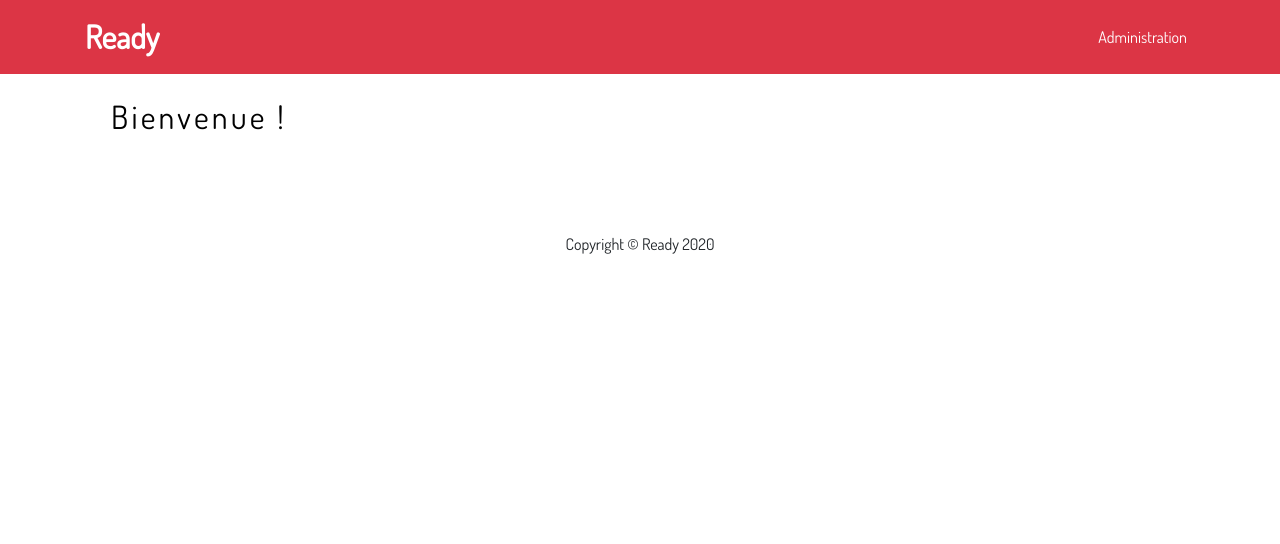
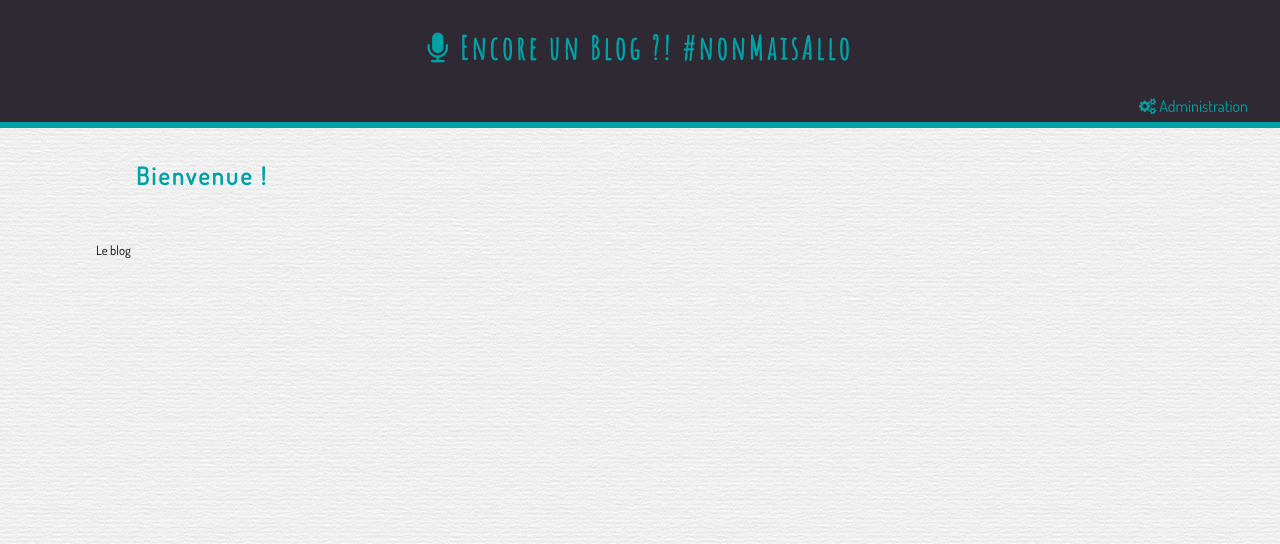
Before and after one commit to Sandou-89/PHP-Exo, a PHP site: page /index.php in a window 1280 px wide. Shown: the top 544 px of the page. Run offline with PHP 8.4, Linux system fonts and the light colour scheme; data comes from the database, SQL or seed files in the repository; data that the repository does not hold is empty.

Commit message:
Add files via upload

```diff
--- a/blog/src/templates/layout.php
+++ b/blog/src/templates/layout.php
@@ -2,38 +2,27 @@
 <html lang="fr">
 <head>
     <meta charset="utf-8">
-    <title>Ready</title>
+    <title>Encore un Blog ?! #nonMaisAllo</title>
 
     <!-- Feuilles de style externes -->
     <link rel="stylesheet" href="css/normalize-3.0.3.min.css">
     <link rel="stylesheet" href="css/font-awesome.min.css">
     <link rel="stylesheet" href="http://fonts.googleapis.com/css?family=Open+Sans">
-    <link rel="stylesheet" href="https://stackpath.bootstrapcdn.com/bootstrap/4.1.3/css/bootstrap.min.css" integrity="sha384-MCw98/SFnGE8fJT3GXwEOngsV7Zt27NXFoaoApmYm81iuXoPkFOJwJ8ERdknLPMO" crossorigin="anonymous">
 
     <!-- Feuilles de style de l'application -->
-    <link rel="stylesheet" href="css/main.css">
-    <link rel="stylesheet" href="css/theme.css">
-    <link rel="stylesheet" href="css/button.css">
-    <link rel="stylesheet" href="css/form.css">
+    <link rel="stylesheet" href="css/blog-main.css">
+    <link rel="stylesheet" href="css/blog-theme.css">
+    <link rel="stylesheet" href="css/ui-button.css">
+    <link rel="stylesheet" href="css/ui-form.css">
 </head>
 <body>
     <!-- En-tête commune de l'application -->
-        <nav class="navbar navbar-expand-lg navbar-dark bg-danger">
-    <div class="container">
-      <a class="navbar-brand pro" href="index.php">Ready</a>
-      <button class="navbar-toggler" type="button" data-toggle="collapse" data-target="#navbarResponsive" aria-controls="navbarResponsive" aria-expanded="false" aria-label="Toggle navigation">
-        <span class="navbar-toggler-icon"></span>
-      </button>
-      <div class="collapse navbar-collapse" id="navbarResponsive">
-        <ul class="navbar-nav ml-auto">
-          <li class="nav-item active">
-          <a  class="nav-link" href="admin.php">Administration
-          <span class="sr-only">(current)</span>
-          </a>
-        </ul>
-      </div>
-    </div>
-  </nav>
+    <header class="blog-header">
+        <h1><a href="index.php"><i class="fa fa-microphone"></i> Encore un Blog ?! #nonMaisAllo</a></h1>
+        <nav>
+            <a href="admin.php"><i class="fa fa-cogs"></i> Administration</a>
+        </nav>
+    </header>
 
     <main>
         <!-- Chargement du template PHTML spécifié par le programme PHP -->
@@ -41,11 +30,8 @@
     </main>
 
     <!-- Pied de page commun de l'application -->
-  <footer class="py-5 bg-transparent">
-    <div class="container">
-      <p class="m-0 text-center text-black">Copyright &copy; Ready 2020</p>
-    </div>
-    <!-- /.container -->
-  </footer>
+    <footer class="blog-footer">
+        <small>Le blog</small>
+    </footer>
 </body>
 </html>
```
